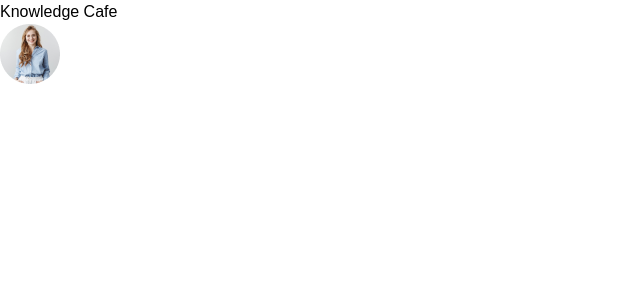
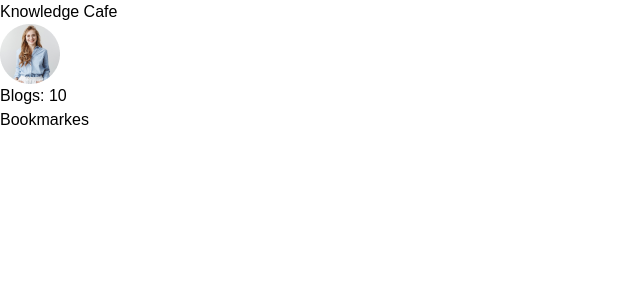
Before and after one commit to asirff399/react-knowledge-cafe, a React (Vite) app: page / in a window 1280 px wide. Shown: the top 300 px of the page, without its empty margins (0-640 px from the left). Built offline with nearby package versions, Linux system fonts and the light colour scheme.

Commit message:
[fetch] - blog

```diff
--- a/src/App.jsx
+++ b/src/App.jsx
@@ -1,5 +1,6 @@
 import './App.css'
 import Blogs from './components/Blogs/Blogs'
+import Bookmarkes from './components/Bookmarkes/Bookmarkes'
 import Header from './components/header/Header'
 
 function App() {
@@ -7,7 +8,10 @@ function App() {
   return (
     <>
       <Header></Header>
-      <Blogs></Blogs>
+      <div className='w-4/6 mx-auto flex'>
+        <Blogs></Blogs>
+        <Bookmarkes></Bookmarkes>
+      </div>
     </>
   )
 }
--- /dev/null
+++ b/src/components/Blog/Blog.jsx
@@ -0,0 +1,10 @@
+const Blog = ({blog}) => {
+    console.log(blog)
+    return (
+        <div>
+
+        </div>
+    );
+};
+
+export default Blog;
--- a/src/components/Blogs/Blogs.jsx
+++ b/src/components/Blogs/Blogs.jsx
@@ -1,5 +1,6 @@
 import { useEffect } from "react";
 import { useState } from "react";
+import Blog from "../Blog/Blog";
 
 const Blogs = () => {
     const [blogs,setBlogs] = useState([])
@@ -9,7 +10,11 @@ const Blogs = () => {
         .then(data => setBlogs(data))
     },[])
     return (
-        <div>
+        <div className="w-2/3">
+            <h1>Blogs: {blogs.length}</h1>
+            {
+                blogs.map(blog => <Blog key={blog.id} blog={blog}></Blog>)
+            }
         </div>
     );
 };
--- /dev/null
+++ b/src/components/Bookmarkes/Bookmarkes.jsx
@@ -0,0 +1,9 @@
+const Bookmarkes = () => {
+    return (
+        <div className="w-1/3">
+            <h2>Bookmarkes</h2>
+        </div>
+    );
+};
+
+export default Bookmarkes;
```
